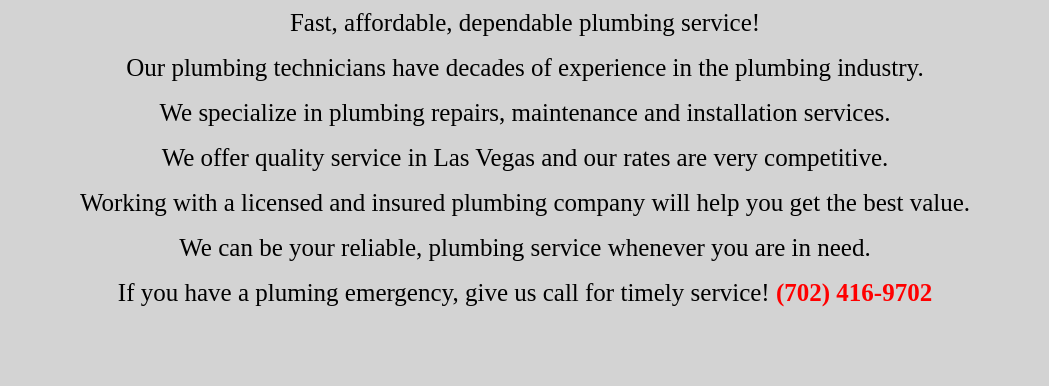
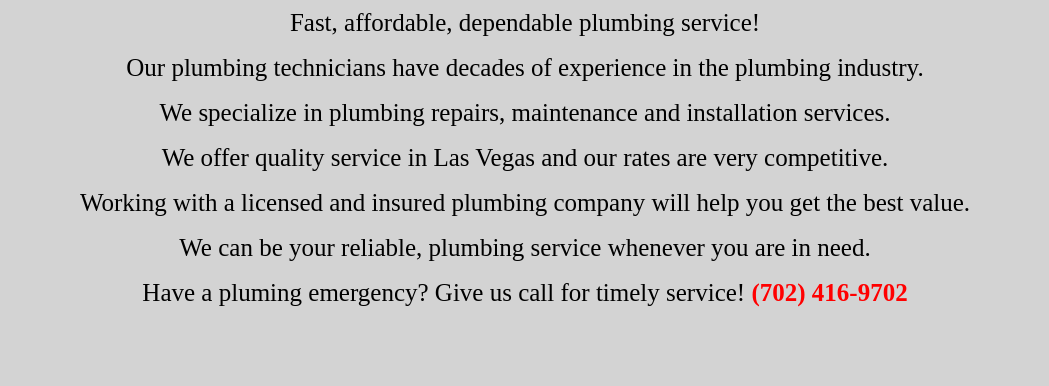
Before and after one commit to radi579/Plambam, a plain HTML site: page index.html in a window 1280 px wide. Shown: the part 742-1128 px from the top of the page, without its empty margins (115-1164 px from the left). Drawn offline with Linux system fonts and the light colour scheme.

Commit message:
Update index.html

```diff
--- a/index.html
+++ b/index.html
@@ -34,7 +34,7 @@
     <p class="paracenter">We offer quality service in Las Vegas and our rates are very competitive.</p>
     <p class="paracenter">Working with a licensed and insured plumbing company will help you get the best value.</p>
     <p class="paracenter">We can be your reliable, plumbing service whenever you are in need.</p>
-    <p class="paracenter">If you have a pluming emergency, give us call for timely service! <a href="tel:702-416-9702"><b>(702) 416-9702</b></a></p>
+    <p class="paracenter">Have a pluming emergency?  Give us call for timely service! <a href="tel:702-416-9702"><b>(702) 416-9702</b></a></p>
   </div>
   <section class="services">
     <div id="gallary1">
```
